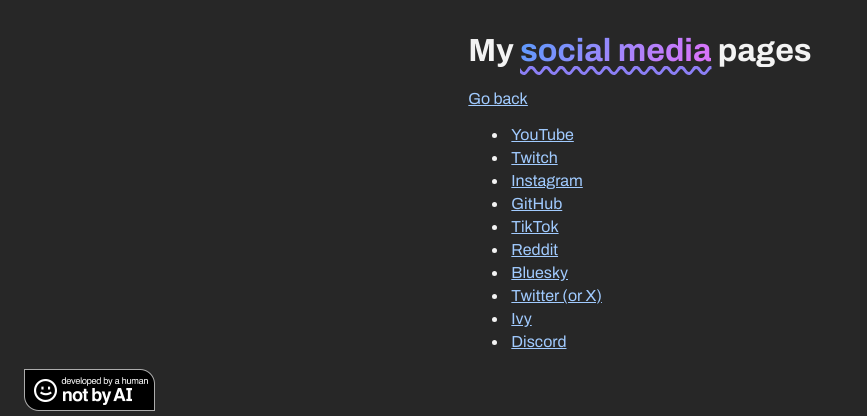
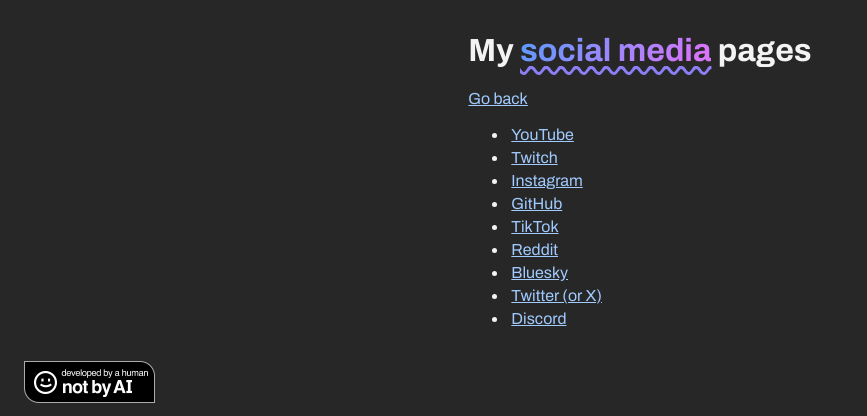
Before and after one commit to ConsciousBone/consciousbone.github.io, an Astro site: page /socials in a window 1280 px wide. Shown: the top 416 px of the page, without its empty margins (0-867 px from the left). Built offline with nearby package versions, Linux system fonts and the light colour scheme; Astro itself is replaced by a stand-in of ours; a script that the page names is missing.

Commit message:
RIP Ivy (remove link to Ivy profile in socials)

```diff
--- a/src/pages/socials/index.astro
+++ b/src/pages/socials/index.astro
@@ -21,7 +21,6 @@ import Footer from '../../components/Footer.astro';
         <li><a href="https://www.reddit.com/user/TheConsciousBone/">Reddit</a></li>
         <li><a href="https://bsky.app/profile/consciousbone.bsky.social">Bluesky</a></li>
         <li><a href="https://www.x.com/consciousbone">Twitter (or X)</a></li>
-        <li><a href="https://ivy.a1429.lol/users/36">Ivy</a></li>
         <li><a href="https://discord.gg/WxcJ4k3">Discord</a></li>
       </ul>
     </main>
```
